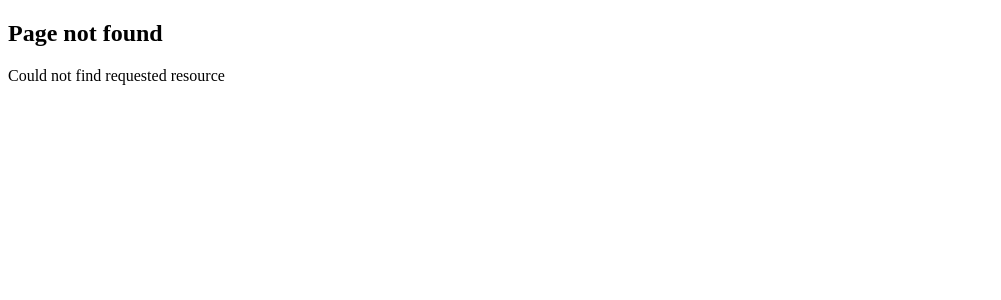
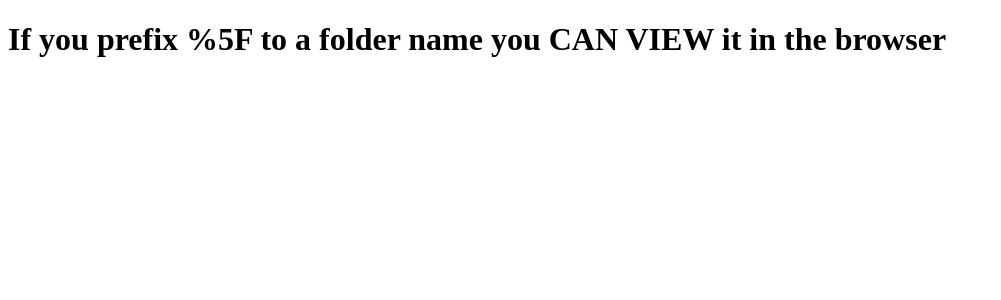
Before and after one commit to markusgemeinder/---testpage-next-js-14, a Next.js app: page /%5Flib-non-private in a window 1280 px wide. Before the commit this address had no page. Shown: the top 300 px of the page, without its empty margins (0-1001 px from the left). Built offline with nearby package versions, Linux system fonts and the light colour scheme.

Commit message:
Next.js 14 Tutorial 12 Private Folders (not visible in browser)

```diff
--- /dev/null
+++ b/src/app/%5Flib-non-private/page.tsx
@@ -0,0 +1,3 @@
+export default function NonPrivateRoute() {
+  return <h1>If you prefix %5F to a folder name you CAN VIEW it in the browser</h1>;
+}
--- /dev/null
+++ b/src/app/_lib-private/page.tsx
@@ -0,0 +1,3 @@
+export default function PrivateRoute() {
+  return <h1>If you prefix _ to a folder name you CANNOT VIEW it in the browser</h1>;
+}
```
Also changed, not shown: src/app/%5Flib-non-private/format-date.ts (added), src/app/_lib-private/format-date.ts (added).
